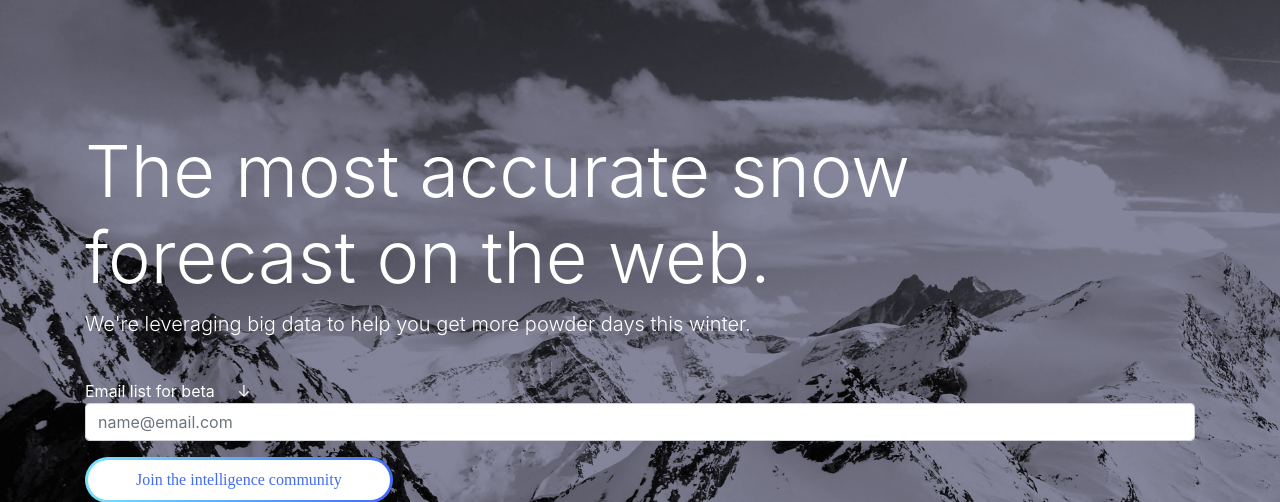
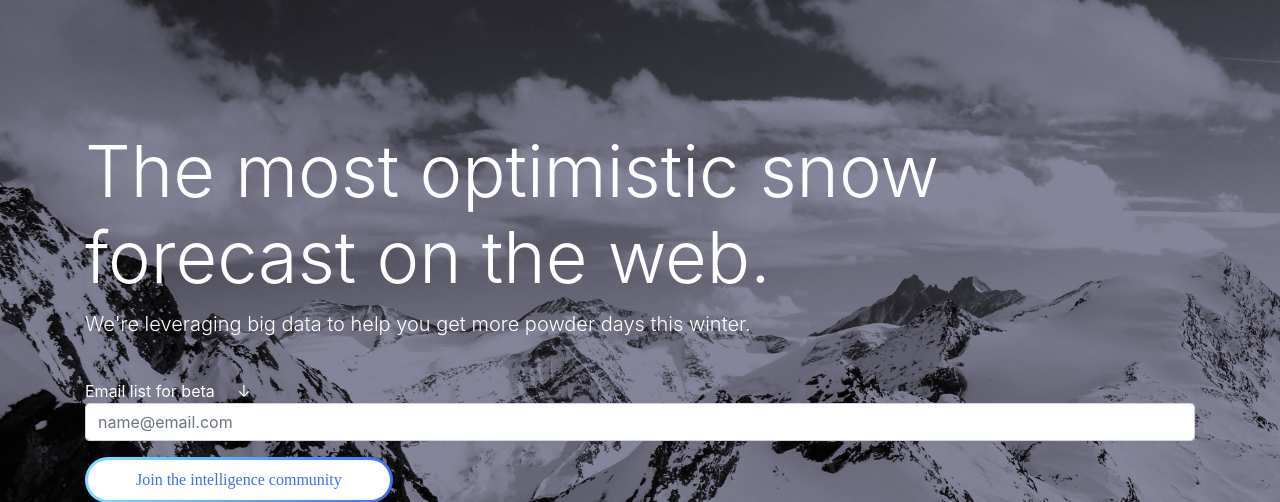
Before and after one commit to wileybaba/powder_intelligence, a Node server app: page / in a window 1280 px wide. Shown: the part 70-572 px from the top of the page. Run offline with Node 20, Linux system fonts and the light colour scheme; some libraries are stand-ins or nearby versions.

Commit message:
welcome message update

```diff
--- a/views/index.pug
+++ b/views/index.pug
@@ -2,7 +2,7 @@ extends layout
 
 block content
   .main.container.text-xs-center
-    h1.display-3.jumbo The most accurate snow forecast on the web.
+    h1.display-3.jumbo The most optimistic snow forecast on the web.
     p.lead We're leveraging big data to help you get more powder days this winter.
     form(id='beta_form' method='POST' action='/')
       div.form-group.beta_list
```
